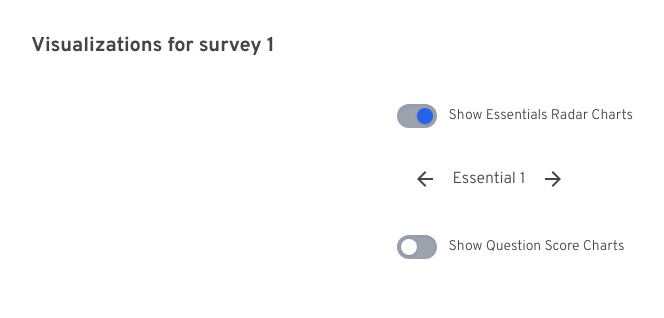
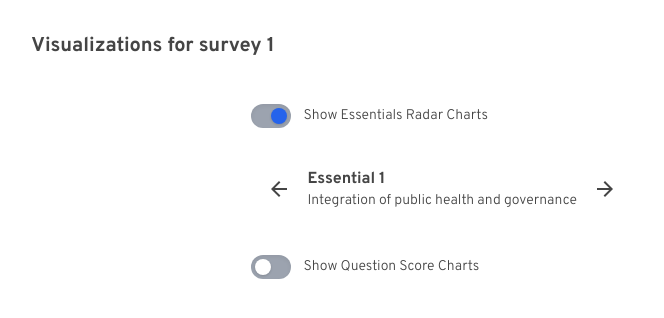
Before and after one commit to CSI3374-SPM/un-scorecard-visualization, a Next.js app: page /radar-graph/1 in a window 1280 px wide. Both pictures are taken after a click on the label "Show Essentials Radar Charts". Shown: the top 318 px of the page, without its empty margins (487-1151 px from the left). Built offline with nearby package versions, Linux system fonts and the light colour scheme; no server answers.

Commit message:
add essential descriptions

```diff
--- a/src/components/EssentialRadarGraphCarousel.tsx
+++ b/src/components/EssentialRadarGraphCarousel.tsx
@@ -8,6 +8,19 @@ import EssentialRadarGraph, {
 interface Props {
   surveyData: SurveyResponse[][] | null;
 }
+
+const essentialDesc = [
+  "Integration of public health and governance",
+  "Integration of public health and disaster scenarios",
+  "Integration of public health and finances",
+  "Integration of public health and land use/building codes",
+  "Management of ecosystem services that affect public health",
+  "Integration of public health and institutional capacity",
+  "Integration of public health and societal capacity",
+  "Integration of public health and infrastructure resilience",
+  "Integration of public health and disaster response",
+  "Integration of public health and recovery/building back better",
+];
 
 export default function EssentialRadarGraphCarousel(props: Props) {
   const [essential, setEssential] = useState(1);
@@ -21,7 +34,10 @@ export default function EssentialRadarGraphCarousel(props: Props) {
         <ArrowBack />
       </button>
       <div className="inline-flex flex-col max-w-md p-4">
-        <h3>Essential {essential}</h3>
+        <h3>
+          <strong>Essential {essential}</strong>
+        </h3>
+        <h4 className="text-sm">{essentialDesc[essential - 1]}</h4>
         <EssentialRadarGraph
           surveyData={props.surveyData}
           essential={essential}
--- a/src/components/SurveyBarGraphCarousel.tsx
+++ b/src/components/SurveyBarGraphCarousel.tsx
@@ -19,7 +19,7 @@ export default function SurveyBarGraphCarousel(props: Props) {
         <ArrowBack />
       </button>
       <div className="inline-flex flex-col max-w-md p-4">
-        <h3>{questions[index].question}</h3>
+        <h3 className="text-sm">{questions[index].question}</h3>
         <SurveyBarGraph surveyData={props.surveyData} questionIndex={index} />
       </div>
       <button
```
